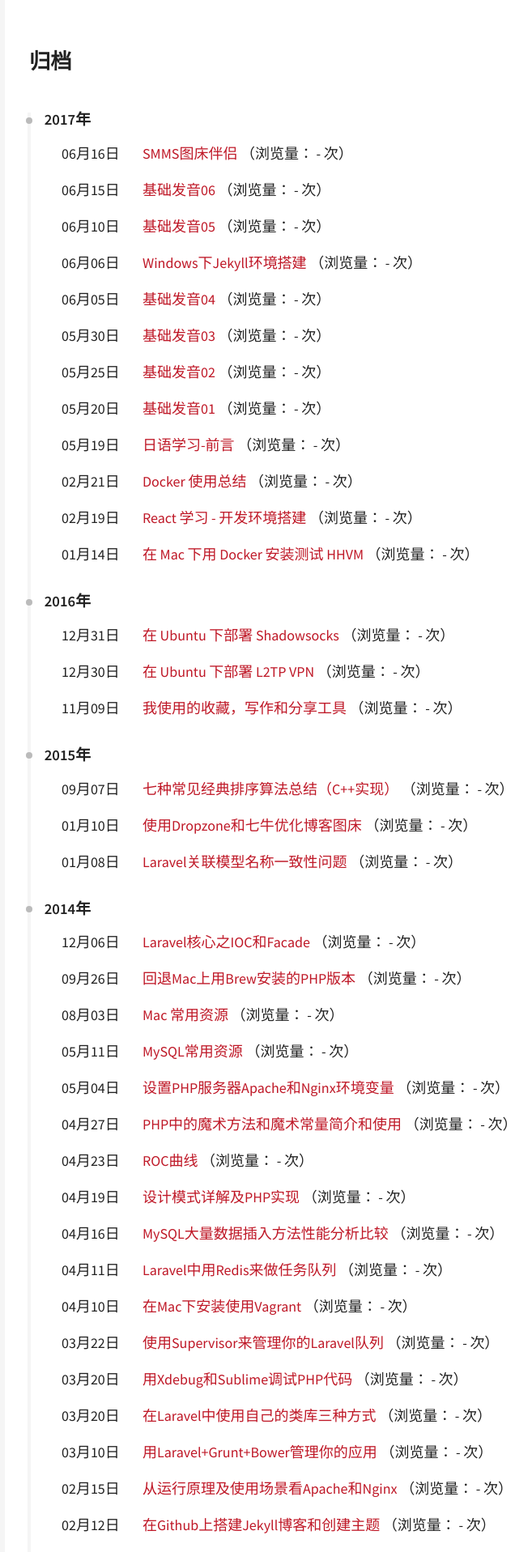
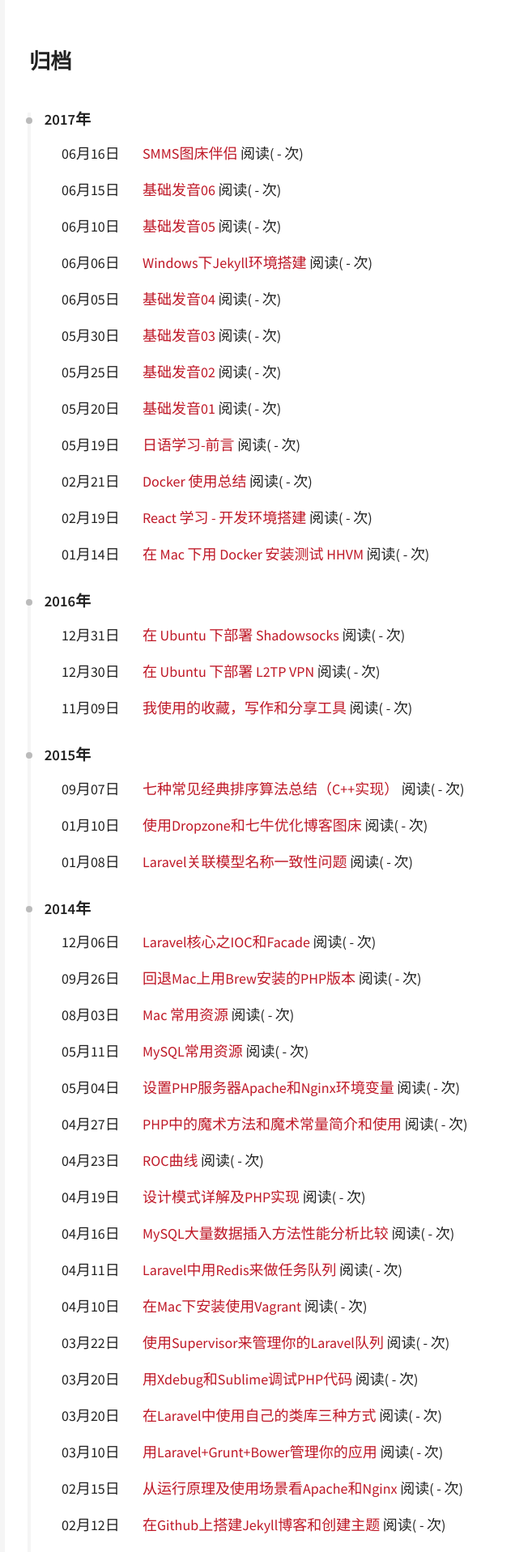
Before and after one commit to ashidamana/ashidamana.github.io, a Jekyll site: the page built from archive.html, in a window 1280 px wide. Shown: the top 1917 px of the page at 81% size, without its empty margins (314-971 px from the left). Built offline with Jekyll 4.4.1, drawn with Linux system fonts in a browser that asks for light colours; comment, search, counter and statistics services are not loaded; some of the changed text lies outside the part shown.

Commit message:
baidu statistic

```diff
--- a/_layouts/post.html
+++ b/_layouts/post.html
@@ -28,7 +28,7 @@
             •
             {% include read_time.html %}
             •
-            浏览量：<span data-hk-page="current"> - </span>次<span class="pause"></span>
+            阅读(<span data-hk-page="current"> - </span>次)<span class="pause"></span>
         </span>
         <h1 title="{{ page.title }}">{{ page.title }}</h1>
     </header>
--- a/archive.html
+++ b/archive.html
@@ -26,7 +26,7 @@
     {% endif %}
     {% endunless %}
     <li>
-      <div style="width:100px;float:left;">{{ post.date | date: "%m月%d日"}}</div> <a href="{{ site.url }}{{ post.url }}">{{ post.title }}</a>  （浏览量：<span data-hk-page="{{ post.url | prepend: site.url }}"> - </span>次）</li>
+      <div style="width:100px;float:left;">{{ post.date | date: "%m月%d日"}}</div> <a href="{{ site.url }}{{ post.url }}">{{ post.title }}</a>  阅读(<span data-hk-page="{{ post.url | prepend: site.url }}"> - </span>次)</li>
     {% endfor %}
     </ul>
 
--- a/tags.html
+++ b/tags.html
@@ -22,7 +22,7 @@
     <h5 class="tag-group-title" id="{{ tag_name | slugize }}">{{ tag_name }}</h5>
     {% for post in site.tags[tag_name] %}
     <article class="tag-item">
-      <a class="tag-item-title" href="{{ site.url }}{{ post.url }}">{{post.title}}</a>  （浏览量：<span data-hk-page="{{ post.url | prepend: site.url }}"> - </span>次）
+      <a class="tag-item-title" href="{{ site.url }}{{ post.url }}">{{post.title}}</a>  阅读(<span data-hk-page="{{ post.url | prepend: site.url }}"> - </span>次)
     </article>
     {% endfor %}
   </div>
```
